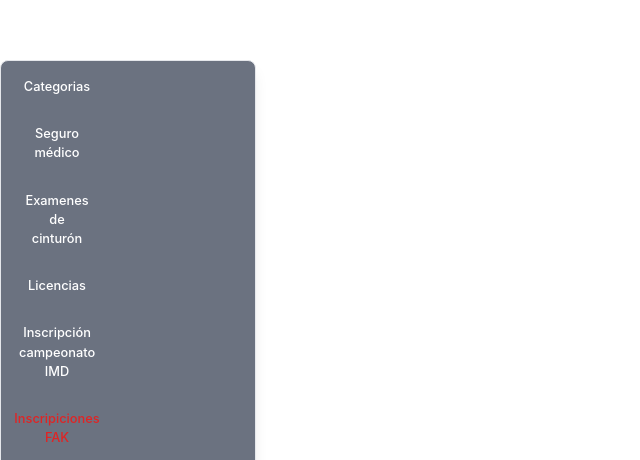
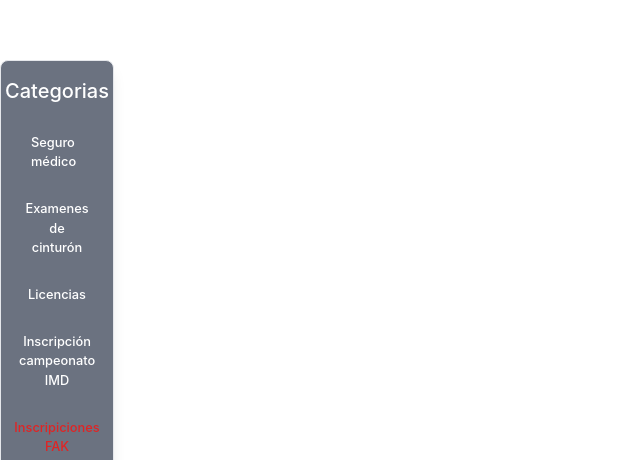
Before and after one commit to wadokan-karate/wadokan, a React (Vite) app: page / in a window 1280 px wide. Shown: the part 340-800 px from the top of the page, without its empty margins (0-640 px from the left). Built offline with nearby package versions, Linux system fonts and the light colour scheme.

Commit message:
add new div

```diff
--- a/src/components/SidebarUser.jsx
+++ b/src/components/SidebarUser.jsx
@@ -4,26 +4,26 @@
 export default function SidebarUser() {
     return (
         <div>
-            <nav className="flex w-64 px-6 h-screen shrink-0 grow-0 justify-around gap-4 border-t border-gray-200 bg-gray-500 p-2.5 shadow-lg backdrop-blur-lg dark:border-slate-600/60 dark:bg-slate-800/50 fixed top-2/4 -translate-y-2/4 left-15 min-h-[auto] min-w-[4px] flex-col rounded-lg border">
-                <a href='/UploadProduct' className="flex aspect-square min-h-[32px] w-16 flex-col items-center justify-center gap-1 rounded-md p-1.5 bg-indigo-50 text-white dark:bg-sky-900 dark:text-sky-50">
-                    <small className="text-center text-l font-medium">Categorias</small>
+            <nav className="flex w-63 px-6 h-screen shrink-0 grow-0 justify-around gap-4 border-t border-gray-200 bg-gray-500 p-2.5 shadow-lg backdrop-blur-lg dark:border-slate-600/60 dark:bg-slate-800/50 fixed top-2/4 -translate-y-2/4 left-15 min-h-[auto] min-w-[4px] flex-col rounded-lg border">
+                <a href='/' className="flex aspect-square min-h-[32px] w-16 flex-col items-center justify-center gap-1 rounded-md p-1.5 bg-indigo-50 text-white dark:bg-sky-900 dark:text-sky-50">
+                    <small className="text-center text-xl font-medium">Categorias</small>
                 </a>
-                <a href='/AdminView/Cosmetics' className="flex aspect-square min-h-[40px] w-16 flex-col items-center justify-center gap- rounded-md p-1.5 bg-indigo-50 text-white dark:bg-sky-900 dark:text-sky-50">
-                    <small className="text-center text-l font-medium">Seguro médico</small>
+                <a href='//' className="flex aspect-square min-h-[40px] w-16 flex-col items-center justify-center gap-1 rounded-md p-1.5 bg-indigo-50 text-white dark:bg-sky-900 dark:text-sky-50">
+                    <small className="text-justify text-l font-medium">Seguro médico</small>
                 </a>
-                <a href='/AdminView/Soap' className="flex aspect-square min-h-[32px] w-16 flex-col items-center justify-center gap-1 rounded-md p-1.5 bg-indigo-50 text-white dark:bg-sky-900 dark:text-sky-50">
+                <a href='//' className="flex aspect-square min-h-[32px] w-16 flex-col items-center justify-center gap-1 rounded-md p-1.5 bg-indigo-50 text-white dark:bg-sky-900 dark:text-sky-50">
                     <small className="text-center text-l font-medium"> Examenes de cinturón </small>
                 </a>
-                <a href='/AdminView/Aromatherapy' className="flex aspect-square min-h-[32px] w-16 flex-col items-center justify-center gap-1 rounded-md p-1.5 bg-indigo-50 text-white dark:bg-sky-900 dark:text-sky-50">
+                <a href='//' className="flex aspect-square min-h-[32px] w-16 flex-col items-center justify-center gap-1 rounded-md p-1.5 bg-indigo-50 text-white dark:bg-sky-900 dark:text-sky-50">
                     <small className="text-center text-l font-medium"> Licencias </small>
                 </a>
-                <a href='/AdminView/Hair' className="flex aspect-square min-h-[32px] w-16 flex-col items-center justify-center gap-1 rounded-md p-1.5 bg-indigo-50 text-white dark:bg-sky-900 dark:text-sky-50">
+                <a href='//' className="flex aspect-square min-h-[32px] w-16 flex-col items-center justify-center gap-1 rounded-md p-1.5 bg-indigo-50 text-white dark:bg-sky-900 dark:text-sky-50">
                     <small className="text-center text-l font-medium"> Inscripción campeonato IMD </small>
                 </a>
-                <a href='/AdminView/Hair' className="flex aspect-square min-h-[32px] w-16 flex-col items-center justify-center gap-1 rounded-md p-1.5 bg-indigo-50 text-red-600 dark:bg-sky-900 dark:text-sky-50">
+                <a href='//' className="flex aspect-square min-h-[32px] w-16 flex-col items-center justify-center gap-1 rounded-md p-1.5 bg-indigo-50 text-red-600 dark:bg-sky-900 dark:text-sky-50">
                     <small className="text-center text-l font-medium"> Inscripiciones FAK </small>
                 </a>
-                <a href='/AdminView/Hair' className="flex aspect-square min-h-[32px] w-16 flex-col items-center justify-center gap-1 rounded-md p-1.5 bg-indigo-50 text-white dark:bg-sky-900 dark:text-sky-50">
+                <a href='//' className="flex aspect-square min-h-[32px] w-16 flex-col items-center justify-center gap-1 rounded-md p-1.5 bg-indigo-50 text-white dark:bg-sky-900 dark:text-sky-50">
                     <small className="text-center text-l font-medium"> Derechos de imagen </small>
                 </a>
             </nav>
--- a/src/index.css
+++ b/src/index.css
@@ -24,11 +24,11 @@
 
 a {
   font-weight: 500;
-  color: #646cff;
+  color: #ffffff;
   text-decoration: inherit;
 }
 a:hover {
-  color: #535bf2;
+  color: #0b0b0b;
 }
 
 body {
```
